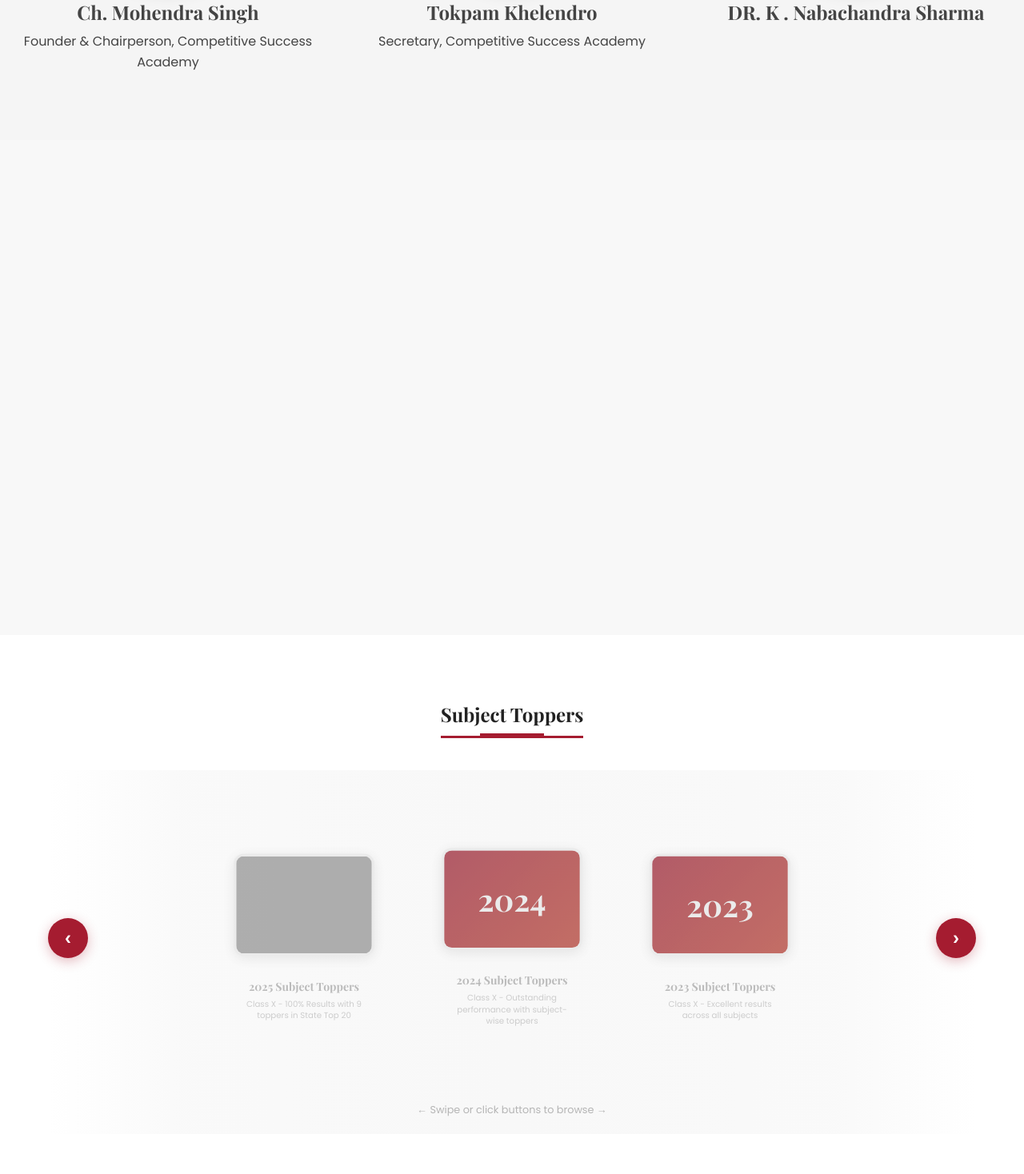
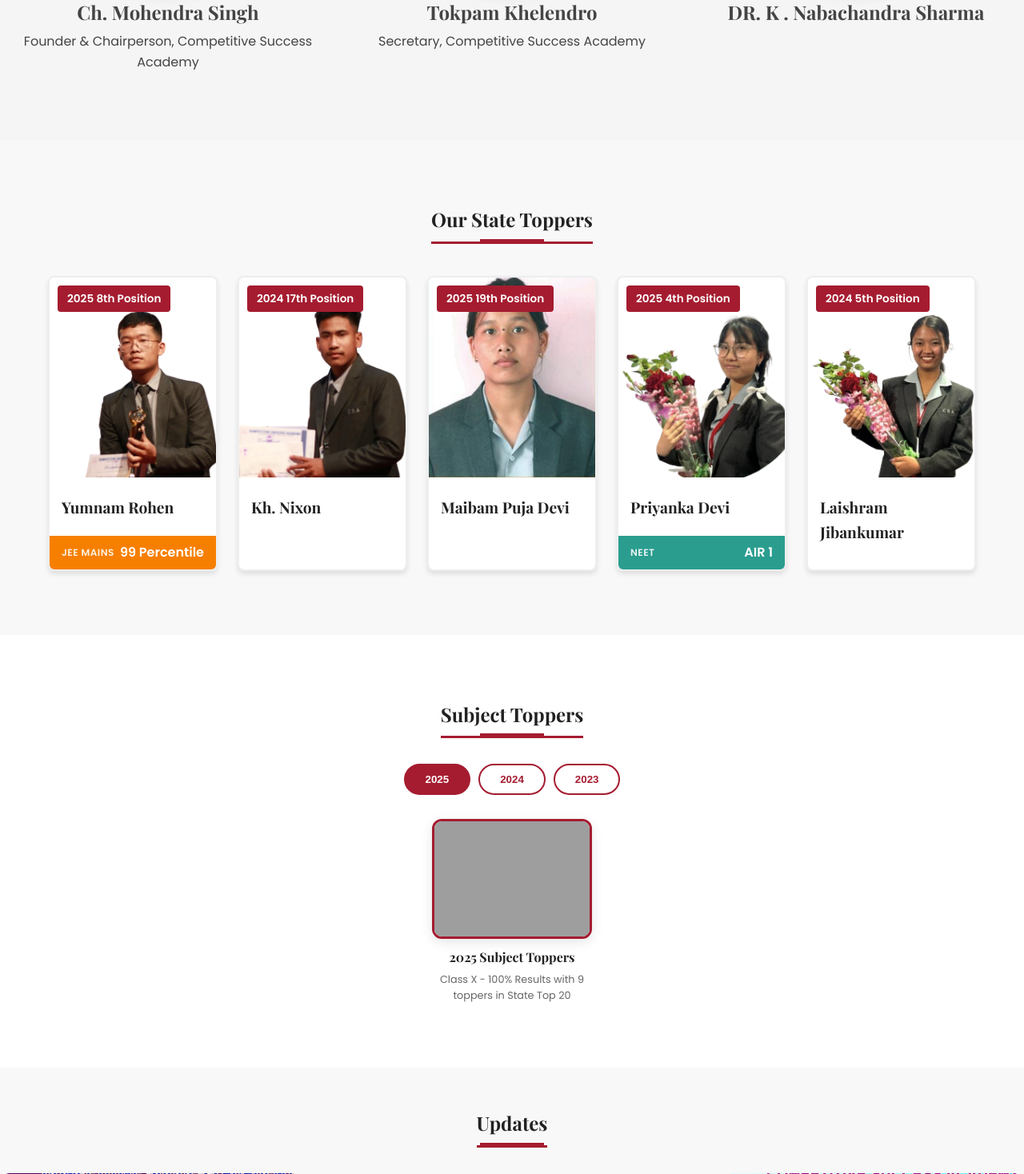
Before and after one commit to russelkh/School-website, a Flask app: page / in a window 1280 px wide. Shown: the part 2138-3606 px from the top of the page at 80% size. Run offline with Flask 3, Linux system fonts and the light colour scheme; grey boxes are pictures that could not be loaded.

Commit message:
safe ne sina

```diff
--- a/static/script.js
+++ b/static/script.js
@@ -107,218 +107,57 @@
     setInterval(nextImage, transitionTime);
   }
 
-  // === Subject Toppers - iOS Wheel Picker Style ===
-  document.addEventListener('DOMContentLoaded', function() {
-    const carouselContainer = document.querySelector('.carousel-container');
-    const carouselTrack = document.querySelector('.carousel-track');
-    const carouselItems = document.querySelectorAll('.carousel-item');
-    const prevBtn = document.querySelector('.carousel-nav-btn.prev-btn');
-    const nextBtn = document.querySelector('.carousel-nav-btn.next-btn');
-    const modal = document.getElementById('topper-modal');
-    const modalImg = document.getElementById('modal-img');
-    const closeBtn = modal?.querySelector('.close');
+  // === Subject Toppers Year Tabs ===
+  const yearTabs = document.querySelectorAll('.year-tab');
+  const yearToppers = document.querySelectorAll('.year-toppers');
 
-    const itemWidth = 280;
-    let isDragging = false;
-    let startX = 0;
-    let scrollLeft = 0;
-    let currentScroll = 0;
-    let currentIndex = 0;
-    let momentumRequest = null;
+  yearTabs.forEach(tab => {
+    tab.addEventListener('click', () => {
+      const year = tab.dataset.year;
 
-    // Get current active index based on scroll position
-    function getActiveIndex() {
-      if (!carouselContainer) return 0;
-      const containerCenter = carouselContainer.scrollLeft + carouselContainer.offsetWidth / 2;
-      return Math.round((containerCenter - itemWidth / 2) / itemWidth);
-    }
+      yearTabs.forEach(t => t.classList.remove('active'));
+      tab.classList.add('active');
 
-    // Function to update item styles based on scroll position
-    function updateItemsStyle() {
-      if (!carouselContainer) return;
-      const containerCenter = carouselContainer.scrollLeft + carouselContainer.offsetWidth / 2;
-
-      carouselItems.forEach((item, index) => {
-        const itemCenter = index * itemWidth + itemWidth / 2;
-        const distance = Math.abs(containerCenter - itemCenter);
-        const threshold = itemWidth * 1.5;
-
-        item.classList.remove('active', 'near');
-
-        if (distance < itemWidth * 0.6) {
-          item.classList.add('active');
-          currentIndex = index;
-        } else if (distance < threshold) {
-          item.classList.add('near');
-        }
-      });
-    }
-
-    // Snap to nearest item
-    function snapToItem() {
-      if (!carouselContainer) return;
-      const containerCenter = carouselContainer.scrollLeft + carouselContainer.offsetWidth / 2;
-      const nearestIndex = Math.round((containerCenter - itemWidth / 2) / itemWidth);
-      const clampedIndex = Math.max(0, Math.min(nearestIndex, carouselItems.length - 1));
-      const targetScroll = clampedIndex * itemWidth + (carouselContainer.offsetWidth - itemWidth) / 2 - (carouselContainer.scrollWidth - carouselContainer.offsetWidth) / 2;
-
-      carouselContainer.scrollTo({
-        left: targetScroll,
-        behavior: 'smooth'
-      });
-
-      updateItemsStyle();
-    }
-
-    // Scroll to specific item by index
-    function scrollToIndex(index) {
-      if (!carouselContainer || carouselItems.length === 0) return;
-      const clampedIndex = Math.max(0, Math.min(index, carouselItems.length - 1));
-      currentIndex = clampedIndex;
-
-      const targetScroll = clampedIndex * itemWidth + (carouselContainer.offsetWidth - itemWidth) / 2 - (carouselContainer.scrollWidth - carouselContainer.offsetWidth) / 2;
-
-      carouselContainer.scrollTo({
-        left: targetScroll,
-        behavior: 'smooth'
-      });
-
-      // Update classes manually for immediate feedback
-      carouselItems.forEach((item, idx) => {
-        item.classList.remove('active', 'near');
-        if (idx === clampedIndex) {
-          item.classList.add('active');
-        } else if (Math.abs(idx - clampedIndex) === 1) {
-          item.classList.add('near');
-        }
-      });
-    }
-
-    // Button navigation - direct index tracking
-    if (prevBtn) {
-      prevBtn.addEventListener('click', function(e) {
-        e.preventDefault();
-        e.stopPropagation();
-        currentIndex = Math.max(0, currentIndex - 1);
-        scrollToIndex(currentIndex);
-      });
-    }
-
-    if (nextBtn) {
-      nextBtn.addEventListener('click', function(e) {
-        e.preventDefault();
-        e.stopPropagation();
-        currentIndex = Math.min(carouselItems.length - 1, currentIndex + 1);
-        scrollToIndex(currentIndex);
-      });
-    }
-
-  // Scroll event handlers
-  if (carouselContainer) {
-    carouselContainer.addEventListener('scroll', () => {
-      currentScroll = carouselContainer.scrollLeft;
-      updateItemsStyle();
-
-      // Clear any pending momentum
-      if (momentumRequest) {
-        cancelAnimationFrame(momentumRequest);
-      }
-
-      // Start momentum check
-      momentumRequest = requestAnimationFrame(() => {
-        const afterScroll = carouselContainer.scrollLeft;
-        if (Math.abs(afterScroll - currentScroll) < 1) {
-          snapToItem();
+      yearToppers.forEach(section => {
+        section.classList.remove('active');
+        if (section.id === `year-${year}`) {
+          section.classList.add('active');
         }
       });
     });
+  });
 
-    // Touch/mouse drag handling
-    carouselContainer.addEventListener('mousedown', (e) => {
-      isDragging = true;
-      startX = e.pageX - carouselContainer.offsetLeft;
-      scrollLeft = carouselContainer.scrollLeft;
-      carouselContainer.style.cursor = 'grabbing';
-    });
+  // Modal functionality
+  const topperItems = document.querySelectorAll('.topper-item');
+  const modal = document.getElementById('topper-modal');
+  const modalImg = document.getElementById('modal-img');
+  const closeBtn = modal?.querySelector('.close');
 
-    carouselContainer.addEventListener('mouseleave', () => {
-      if (isDragging) {
-        isDragging = false;
-        carouselContainer.style.cursor = 'grab';
-        snapToItem();
+  topperItems.forEach(item => {
+    item.addEventListener('click', () => {
+      const imgUrl = item.dataset.image || item.querySelector('.topper-preview img')?.src;
+      if (imgUrl && modalImg) {
+        modalImg.src = imgUrl;
+        if (modal) modal.style.display = 'flex';
       }
     });
+  });
 
-    carouselContainer.addEventListener('mouseup', () => {
-      if (isDragging) {
-        isDragging = false;
-        carouselContainer.style.cursor = 'grab';
-        snapToItem();
+  if (closeBtn) {
+    closeBtn.addEventListener('click', () => {
+      if (modal) modal.style.display = 'none';
+      if (modalImg) modalImg.src = '';
+    });
+  }
+
+  if (modal) {
+    modal.addEventListener('click', (e) => {
+      if (e.target === modal) {
+        modal.style.display = 'none';
+        if (modalImg) modalImg.src = '';
       }
     });
-
-    carouselContainer.addEventListener('mousemove', (e) => {
-      if (!isDragging) return;
-      e.preventDefault();
-      const x = e.pageX - carouselContainer.offsetLeft;
-      const walk = (startX - x) * 1.5;
-      carouselContainer.scrollLeft = scrollLeft + walk;
-    });
-
-    // Touch events for mobile
-    let touchStartX = 0;
-    let touchScrollLeft = 0;
-
-    carouselContainer.addEventListener('touchstart', (e) => {
-      touchStartX = e.touches[0].pageX - carouselContainer.offsetLeft;
-      touchScrollLeft = carouselContainer.scrollLeft;
-    }, { passive: true });
-
-    carouselContainer.addEventListener('touchmove', (e) => {
-      const x = e.touches[0].pageX - carouselContainer.offsetLeft;
-      const walk = (touchStartX - x) * 1.5;
-      carouselContainer.scrollLeft = touchScrollLeft + walk;
-    }, { passive: true });
-
-    carouselContainer.addEventListener('touchend', () => {
-      snapToItem();
-    }, { passive: true });
   }
-
-  // Click on carousel item to view full image in modal
-  carouselItems.forEach(item => {
-    const preview = item.querySelector('.topper-preview');
-    if (preview) {
-      preview.addEventListener('click', () => {
-        const imgUrl = preview.dataset.image || preview.querySelector('img')?.src;
-        if (imgUrl && modalImg) {
-          modalImg.src = imgUrl;
-          if (modal) modal.classList.add('show');
-        }
-      });
-    }
-  });
-
-  closeBtn?.addEventListener('click', () => {
-    if (modal) modal.classList.remove('show');
-    if (modalImg) modalImg.src = '';
-  });
-
-  modal?.addEventListener('click', (e) => {
-    if (e.target === modal) {
-      modal.classList.remove('show');
-      if (modalImg) modalImg.src = '';
-    }
-  });
-
-  // Initialize
-  setTimeout(() => {
-    const centerIndex = Math.floor(carouselItems.length / 2);
-    const initialScroll = centerIndex * itemWidth - (carouselContainer.offsetWidth - itemWidth) / 2;
-    carouselContainer.scrollLeft = initialScroll;
-    updateItemsStyle();
-  }, 100);
-});
 
 /* ========================================== */
 /* VIDEO PLAYER CONTROLS                     */
--- a/static/styles.css
+++ b/static/styles.css
@@ -123,100 +123,19 @@
 /* SCROLL-TRIGGERED ANIMATION CLASSES         */
 /* ========================================== */
 
-.animate {
-  opacity: 0;
-  will-change: transform, opacity;
-}
-
-.animate.show {
-  animation: fadeIn 0.8s cubic-bezier(0.25, 0.46, 0.45, 0.94) forwards;
-}
-
-.slide-left {
-  opacity: 0;
-  transform: translateX(-60px);
-  will-change: transform, opacity;
-}
-
-.slide-left.show {
-  animation: slideFromLeft 0.8s cubic-bezier(0.25, 0.46, 0.45, 0.94) forwards;
-}
-
-.slide-right {
-  opacity: 0;
-  transform: translateX(60px);
-  will-change: transform, opacity;
-}
-
-.slide-right.show {
-  animation: slideFromRight 0.8s cubic-bezier(0.25, 0.46, 0.45, 0.94) forwards;
-}
-
-.slide-up {
-  opacity: 0;
-  transform: translateY(60px);
-  will-change: transform, opacity;
-}
-
-.slide-up.show {
-  animation: slideFromBottom 0.8s cubic-bezier(0.25, 0.46, 0.45, 0.94) forwards;
-}
-
-.slide-in-left {
-  opacity: 0;
-  transform: translateX(-100px);
-  will-change: transform, opacity;
-}
-
-.slide-in-left.show {
-  animation: slideFromLeft 0.8s cubic-bezier(0.25, 0.46, 0.45, 0.94) forwards;
-}
-
-.slide-in-right {
-  opacity: 0;
-  transform: translateX(100px);
-  will-change: transform, opacity;
-}
-
-.slide-in-right.show {
-  animation: slideFromRight 0.8s cubic-bezier(0.25, 0.46, 0.45, 0.94) forwards;
-}
-
-.zoom-in {
-  opacity: 0;
-  transform: scale(0.92);
-  will-change: transform, opacity;
-}
-
-.zoom-in.show {
-  animation: zoomInSubtle 0.8s cubic-bezier(0.25, 0.46, 0.45, 0.94) forwards;
-}
-
-.fade-in {
-  opacity: 0;
-  will-change: opacity;
-}
-
-.fade-in.show {
-  animation: fadeIn 0.8s cubic-bezier(0.25, 0.46, 0.45, 0.94) forwards;
+.animate, .slide-left, .slide-right, .slide-up, .slide-in-left, .slide-in-right, .zoom-in, .fade-in {
+  opacity: 1;
 }
 
 .animate-stagger {
-  opacity: 0;
-  transform: translateY(60px);
-  will-change: transform, opacity;
+  opacity: 1;
+  transform: translateY(0);
 }
 
 .animate-stagger.show {
-  animation: slideFromBottom 0.8s cubic-bezier(0.25, 0.46, 0.45, 0.94) forwards;
-}
-
-.animate-stagger:nth-child(1) { animation-delay: 0s; }
-.animate-stagger:nth-child(2) { animation-delay: 0.1s; }
-.animate-stagger:nth-child(3) { animation-delay: 0.2s; }
-.animate-stagger:nth-child(4) { animation-delay: 0.3s; }
-.animate-stagger:nth-child(5) { animation-delay: 0.4s; }
-.animate-stagger:nth-child(6) { animation-delay: 0.5s; }
+  opacity: 1;
+  transform: translateY(0);
+}
 
 .animate-image {
   transition: transform 0.5s cubic-bezier(0.25, 0.46, 0.45, 0.94);
@@ -744,133 +663,66 @@
   background-color: white;
 }
 
-/* Subject Toppers - iOS Wheel Picker Style with Buttons */
-.subject-toppers-carousel {
-  margin-top: 40px;
-  position: relative;
-  padding: 20px 0;
-  background: linear-gradient(90deg,
-    transparent 0%,
-    rgba(248,248,248,0.8) 15%,
-    rgba(248,248,248,1) 50%,
-    rgba(248,248,248,0.8) 85%,
-    transparent 100%
-  );
-}
-
-.carousel-wrapper {
-  display: flex;
-  align-items: center;
-  gap: 20px;
-}
-
-.carousel-nav-btn {
-  flex-shrink: 0;
-  width: 50px;
-  height: 50px;
-  border-radius: 50%;
-  background: var(--primary-color) !important;
-  color: white !important;
-  border: none !important;
+/* Subject Toppers - Year Tabs */
+.year-tabs {
+  display: flex;
+  justify-content: center;
+  gap: 10px;
+  margin-top: 30px;
+}
+
+.year-tab {
+  padding: 10px 25px;
+  border: 2px solid var(--primary-color);
+  background: transparent;
+  color: var(--primary-color);
+  border-radius: 25px;
   cursor: pointer;
-  font-size: 1.5rem;
-  font-weight: bold;
-  display: flex !important;
-  align-items: center;
+  font-weight: 600;
+  transition: all 0.3s ease;
+}
+
+.year-tab:hover,
+.year-tab.active {
+  background: var(--primary-color);
+  color: white;
+}
+
+.year-toppers-container {
+  margin-top: 30px;
+}
+
+.year-toppers {
+  display: none;
   justify-content: center;
-  transition: all 0.3s ease;
-  box-shadow: 0 4px 15px rgba(165, 28, 48, 0.3);
-  z-index: 100;
-  position: relative;
-}
-
-.carousel-nav-btn:hover {
-  background: #c0392b;
-  transform: scale(1.1);
-}
-
-.carousel-nav-btn:active {
-  transform: scale(0.95);
-}
-
-.carousel-container {
-  flex: 1;
-  position: relative;
-  height: 380px;
-  overflow-x: scroll;
-  overflow-y: hidden;
-  -webkit-overflow-scrolling: touch;
-  scroll-behavior: smooth;
-  cursor: grab;
-}
-
-.carousel-container:active {
-  cursor: grabbing;
-}
-
-.carousel-container::-webkit-scrollbar {
-  display: none;
-}
-
-.carousel-track {
-  display: flex;
-  align-items: center;
-  justify-content: center;
-  height: 100%;
-  padding: 0 calc(50% - 130px);
-}
-
-.carousel-item {
-  flex: 0 0 260px;
-  padding: 20px;
-  display: flex;
-  flex-direction: column;
-  align-items: center;
-  transition: all 0.25s cubic-bezier(0.25, 0.46, 0.45, 0.94);
-  opacity: 0.7;
-  filter: blur(0.5px) brightness(0.9);
-  transform: scale(0.8);
-}
-
-.carousel-item.active {
-  opacity: 1;
-  filter: blur(0) brightness(1);
-  transform: scale(1);
-  z-index: 10;
-}
-
-.carousel-item.near {
-  opacity: 0.85;
-  filter: blur(0.5px) brightness(0.9);
-  transform: scale(0.85);
-}
-
-.topper-preview {
-  width: 220px;
-  height: 160px;
-  border-radius: 16px;
+}
+
+.year-toppers.active {
+  display: flex;
+}
+
+.topper-item {
+  flex: 0 0 200px;
+  text-align: center;
+  cursor: pointer;
+}
+
+.topper-item .topper-preview {
+  width: 100%;
+  height: 150px;
+  border-radius: 12px;
   overflow: hidden;
-  box-shadow: 0 4px 20px rgba(0, 0, 0, 0.12);
-  border: 4px solid transparent;
-  transition: all 0.3s cubic-bezier(0.25, 0.46, 0.45, 0.94);
-  background: white;
-}
-
-.carousel-item.active .topper-preview {
-  width: 260px;
-  height: 190px;
-  box-shadow: 0 25px 60px rgba(165, 28, 48, 0.3);
-  border-color: var(--primary-color);
-  transform: translateY(-8px);
-}
-
-.topper-preview img {
+  box-shadow: 0 4px 15px rgba(0, 0, 0, 0.1);
+  border: 3px solid var(--primary-color);
+}
+
+.topper-item .topper-preview img {
   width: 100%;
   height: 100%;
   object-fit: cover;
 }
 
-.no-image-placeholder {
+.topper-item .no-image-placeholder {
   width: 100%;
   height: 100%;
   background: linear-gradient(135deg, var(--primary-color), #c0392b);
@@ -879,72 +731,25 @@
   justify-content: center;
 }
 
-.no-image-placeholder span {
-  font-size: 3rem;
+.topper-item .no-image-placeholder span {
+  font-size: 2rem;
   font-weight: 700;
   color: white;
-  font-family: 'Playfair Display', serif;
-}
-
-.topper-info {
-  text-align: center;
-  margin-top: 15px;
-  padding: 10px 15px;
-  transition: all 0.3s ease;
-  opacity: 0.4;
-  transform: translateY(8px);
-}
-
-.carousel-item.active .topper-info {
-  opacity: 1;
-  transform: translateY(0);
-}
-
-.topper-info h3 {
-  font-size: 1.1rem;
+}
+
+.topper-item .topper-info {
+  margin-top: 10px;
+}
+
+.topper-item .topper-info h3 {
+  font-size: 1rem;
   color: var(--secondary-color);
   margin-bottom: 5px;
-  font-weight: 600;
-}
-
-.topper-info p {
+}
+
+.topper-item .topper-info p {
   font-size: 0.8rem;
   color: #666;
-  line-height: 1.4;
-}
-
-.carousel-hint {
-  text-align: center;
-  margin-top: 15px;
-  font-size: 0.8rem;
-  color: #999;
-  opacity: 0.7;
-}
-
-/* Hide nav buttons on mobile */
-@media (max-width: 768px) {
-  .carousel-nav-btn {
-    display: none;
-  }
-
-  .carousel-container {
-    height: 320px;
-  }
-
-  .carousel-item {
-    flex: 0 0 200px;
-    padding: 15px;
-  }
-
-  .topper-preview {
-    width: 170px;
-    height: 120px;
-  }
-
-  .carousel-item.active .topper-preview {
-    width: 200px;
-    height: 150px;
-  }
 }
 
 /* Modal for Subject Toppers */
@@ -1005,24 +810,6 @@
   transition: transform 0.3s ease 0.2s, box-shadow 0.3s ease 0.2s;
   border: 2px solid #eee;
 }
-
-/* Scroll-triggered animation like faculties */
-.topper-card.animate-stagger {
-  opacity: 0;
-  transform: translateY(40px);
-  transition: opacity 0.6s ease, transform 0.6s cubic-bezier(0.25, 0.46, 0.45, 0.94);
-}
-
-.topper-card.animate-stagger.show {
-  opacity: 1;
-  transform: translateY(0);
-}
-
-.topper-card.animate-stagger:nth-child(1) { transition-delay: 0s; }
-.topper-card.animate-stagger:nth-child(2) { transition-delay: 0.1s; }
-.topper-card.animate-stagger:nth-child(3) { transition-delay: 0.2s; }
-.topper-card.animate-stagger:nth-child(4) { transition-delay: 0.3s; }
-.topper-card.animate-stagger:nth-child(5) { transition-delay: 0.4s; }
 
 .topper-card:hover {
   transform: translateY(-10px) perspective(1000px) rotateX(2deg);
--- a/templates/index.html
+++ b/templates/index.html
@@ -120,15 +120,18 @@
       <h2 class="section-title">Subject Toppers</h2>
     </div>
 
-    <!-- Carousel - iOS Wheel Picker Style -->
-    <div class="subject-toppers-carousel">
-      <div class="carousel-wrapper">
-        <button class="carousel-nav-btn prev-btn">‹</button>
-        <div class="carousel-container">
-          <div class="carousel-track">
+    <!-- Subject Toppers -->
+    <div class="year-tabs">
       {% for year, data in subject_toppers.items() %}
-              <div class="carousel-item" data-year="{{ year }}">
-                <div class="topper-preview" data-image="{{ data.image }}">
+        <button class="year-tab {% if loop.first %}active{% endif %}" data-year="{{ year }}">{{ year }}</button>
+      {% endfor %}
+    </div>
+
+    <div class="year-toppers-container">
+      {% for year, data in subject_toppers.items() %}
+        <div class="year-toppers {% if loop.first %}active{% endif %}" id="year-{{ year }}">
+          <div class="topper-item" data-image="{{ data.image }}">
+            <div class="topper-preview">
               {% if data.image %}
                 <img src="{{ data.image }}" alt="{{ data.title }}">
               {% else %}
@@ -142,14 +145,8 @@
               <p>{{ data.description }}</p>
             </div>
           </div>
+        </div>
       {% endfor %}
-          </div>
-        </div>
-        <button class="carousel-nav-btn next-btn">›</button>
-      </div>
-      <div class="carousel-hint">
-        <span>← Swipe or click buttons to browse →</span>
-      </div>
     </div>
 
     <!-- Modal Viewer -->
```
Lines whose indentation alone changed are shown as unchanged.
